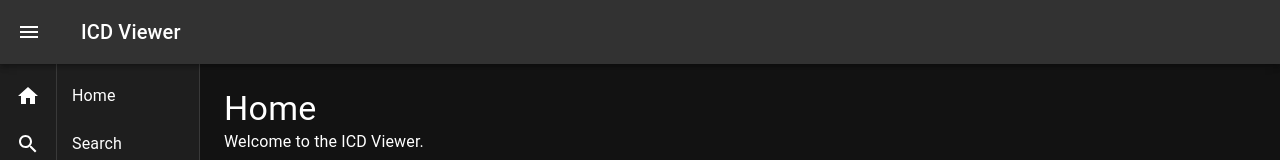
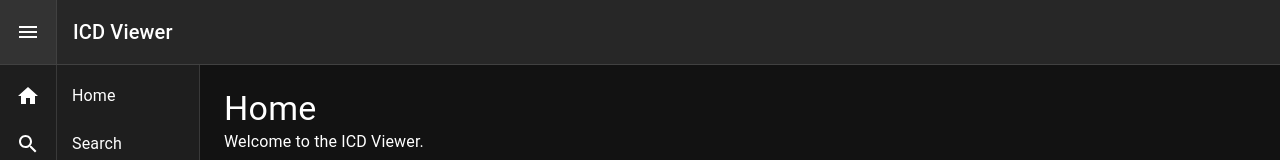
Before and after one commit to hoon9732/devenv_vault, a React (Create React App) app in the folder gui/: page / in a window 1280 px wide. Shown: the top 160 px of the page. Built offline with nearby package versions, Linux system fonts and the light colour scheme.

Commit message:
Automated backup 2025-10-01 10:19:48.39

```diff
--- a/gui/src/App.js
+++ b/gui/src/App.js
@@ -76,18 +76,20 @@ function App() {
             ? {
                 primary: { main: '#90caf9' },
                 background: { default: '#121212', paper: '#1e1e1e' },
+                appBar: { background: '#272727' },
               }
             : {
                 primary: { main: '#1976d2' },
                 background: { default: '#f4f6f8', paper: '#ffffff' },
+                appBar: { background: '#ffffff' },
               }),
         },
         components: {
           MuiDrawer: {
             styleOverrides: {
               paper: {
-                backgroundColor: themeMode === 'dark' ? '#1e1e1e' : '#1f2a38',
-                color: '#ffffff',
+                backgroundColor: themeMode === 'dark' ? '#1e1e1e' : '#ffffff',
+                color: themeMode === 'dark' ? '#ffffff' : '#000000',
               },
             },
           },
--- a/gui/src/components/Sidebar.js
+++ b/gui/src/components/Sidebar.js
@@ -1,5 +1,5 @@
 import React from 'react';
-import { styled } from '@mui/material/styles';
+import { styled, useTheme } from '@mui/material/styles';
 import MuiDrawer from '@mui/material/Drawer';
 import List from '@mui/material/List';
 import ListItem from '@mui/material/ListItem';
@@ -64,6 +64,8 @@ const Drawer = styled(MuiDrawer, { shouldForwardProp: (prop) => prop !== 'open'
 
 const Sidebar = ({ open, handleSecondaryToggle, handleModalOpen, handleHelpClick, ...props }) => {
   const { t } = useLanguage();
+  const theme = useTheme();
+  const isLightTheme = theme.palette.mode === 'light';
 
   const mainNavItems = [
     { text: t('Home'), icon: <HomeIcon />, path: '/' },
@@ -72,9 +74,9 @@ const Sidebar = ({ open, handleSecondaryToggle, handleModalOpen, handleHelpClick
   ];
 
   const appNavItems = [
-    { text: t('Sheet'), icon: <TableViewIcon />, path: '/sheet', color: 'rgba(102, 255, 102, 0.7)' },
-    { text: t('Flowchart'), icon: <AccountTreeIcon />, path: '/flowchart', color: 'rgba(255, 178, 102, 0.7)' },
-    { text: t('Docs'), icon: <DescriptionIcon />, path: '/docs', color: 'rgba(102, 178, 255, 0.7)' },
+    { text: t('Sheet'), icon: <TableViewIcon />, path: '/sheet', color: isLightTheme ? 'rgb(76, 175, 80)' : 'rgba(102, 255, 102, 0.7)' },
+    { text: t('Flowchart'), icon: <AccountTreeIcon />, path: '/flowchart', color: isLightTheme ? 'rgb(255, 152, 0)' : 'rgba(255, 178, 102, 0.7)' },
+    { text: t('Docs'), icon: <DescriptionIcon />, path: '/docs', color: isLightTheme ? 'rgb(33, 150, 243)' : 'rgba(102, 178, 255, 0.7)' },
   ];
 
   const bottomNavItems = [
--- a/gui/src/components/Topbar.js
+++ b/gui/src/components/Topbar.js
@@ -5,41 +5,48 @@ import Typography from '@mui/material/Typography';
 import IconButton from '@mui/material/IconButton';
 import MenuIcon from '@mui/icons-material/Menu';
 import Divider from '@mui/material/Divider';
-
-const drawerWidth = 240;
+import Box from '@mui/material/Box';
 
 const Topbar = ({ handleDrawerToggle, open, ...props }) => {
+  const iconAreaWidth = (theme) => theme.spacing(7);
+
   return (
-    <AppBar position="absolute" sx={{ zIndex: (theme) => theme.zIndex.drawer + 1 }} {...props}>
-      <Toolbar sx={{ position: 'relative' }}>
+    <AppBar
+      position="absolute"
+      elevation={0}
+      sx={{
+        zIndex: (theme) => theme.zIndex.drawer + 1,
+        backgroundColor: (theme) => theme.palette.appBar.background,
+      }}
+      {...props}
+    >
+      <Toolbar disableGutters>
+        <Box sx={{
+          display: 'flex',
+          alignItems: 'center',
+          justifyContent: 'center',
+          width: iconAreaWidth,
+          alignSelf: 'stretch',
+          backgroundColor: (theme) => theme.palette.mode === 'dark' ? '#333333' : '#e0e0e0',
+        }}>
           <IconButton
-          color="inherit"
             aria-label="open drawer"
-          edge="start"
             onClick={handleDrawerToggle}
-          sx={{ mr: 2, ml: '-15px' }}
+            sx={{
+              color: (theme) => theme.palette.mode === 'dark' ? '#ffffff' : '#000000',
+            }}
           >
             <MenuIcon />
           </IconButton>
+        </Box>
 
-        <Divider
-          orientation="vertical"
-          flexItem
-          sx={{
-            position: 'absolute',
-            left: open ? `${drawerWidth}px` : (theme) => `calc(${theme.spacing(7)} + 1px)`,
-            borderColor: 'rgba(255, 255, 255, 0.2)',
-            transition: (theme) => theme.transitions.create('left', {
-              easing: theme.transitions.easing.sharp,
-              duration: theme.transitions.duration.enteringScreen,
-            }),
-          }}
-        />
+        <Divider orientation="vertical" flexItem />
 
-        <Typography variant="h6" noWrap component="div" sx={{ pl: 2 }}>
+        <Typography variant="h6" noWrap component="div" sx={{ pl: 2, color: (theme) => theme.palette.mode === 'dark' ? '#ffffff' : '#000000' }}>
           ICD Viewer
         </Typography>
       </Toolbar>
+      <Divider />
     </AppBar>
   );
 };
```
Lines whose indentation alone changed are shown as unchanged.
